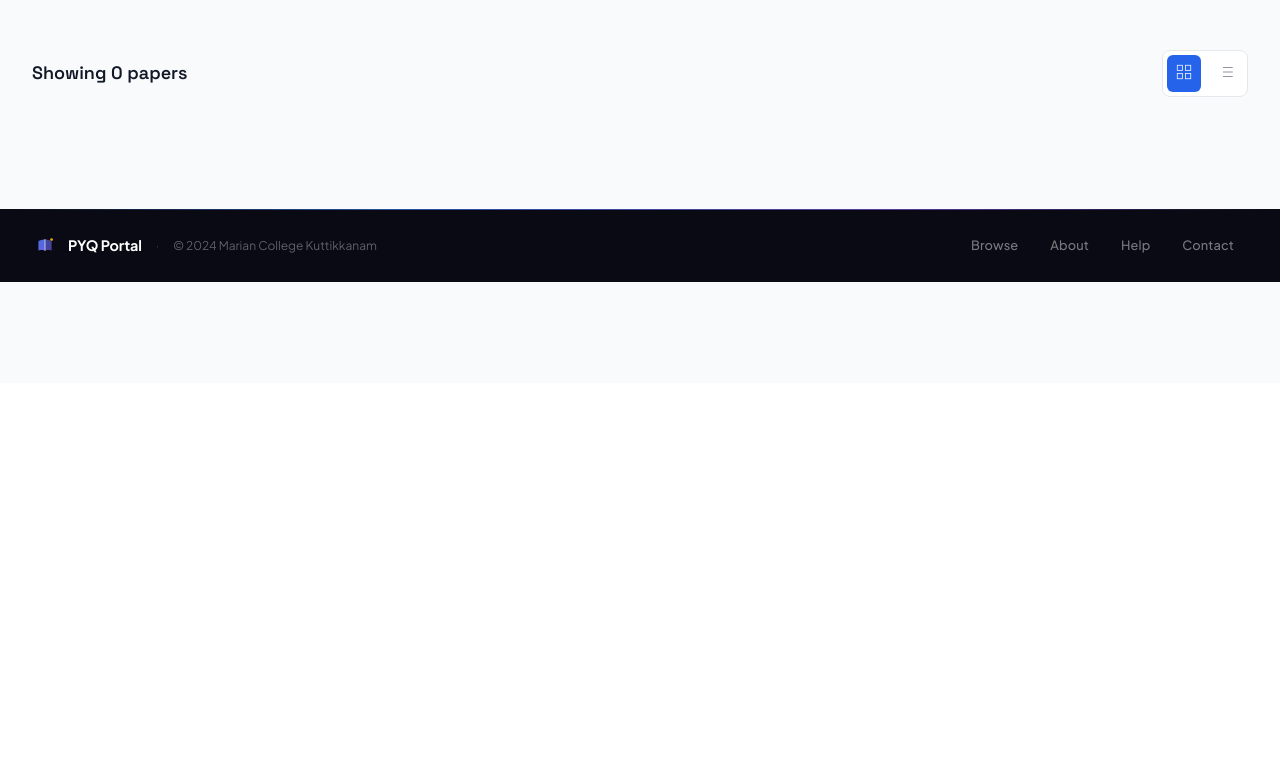
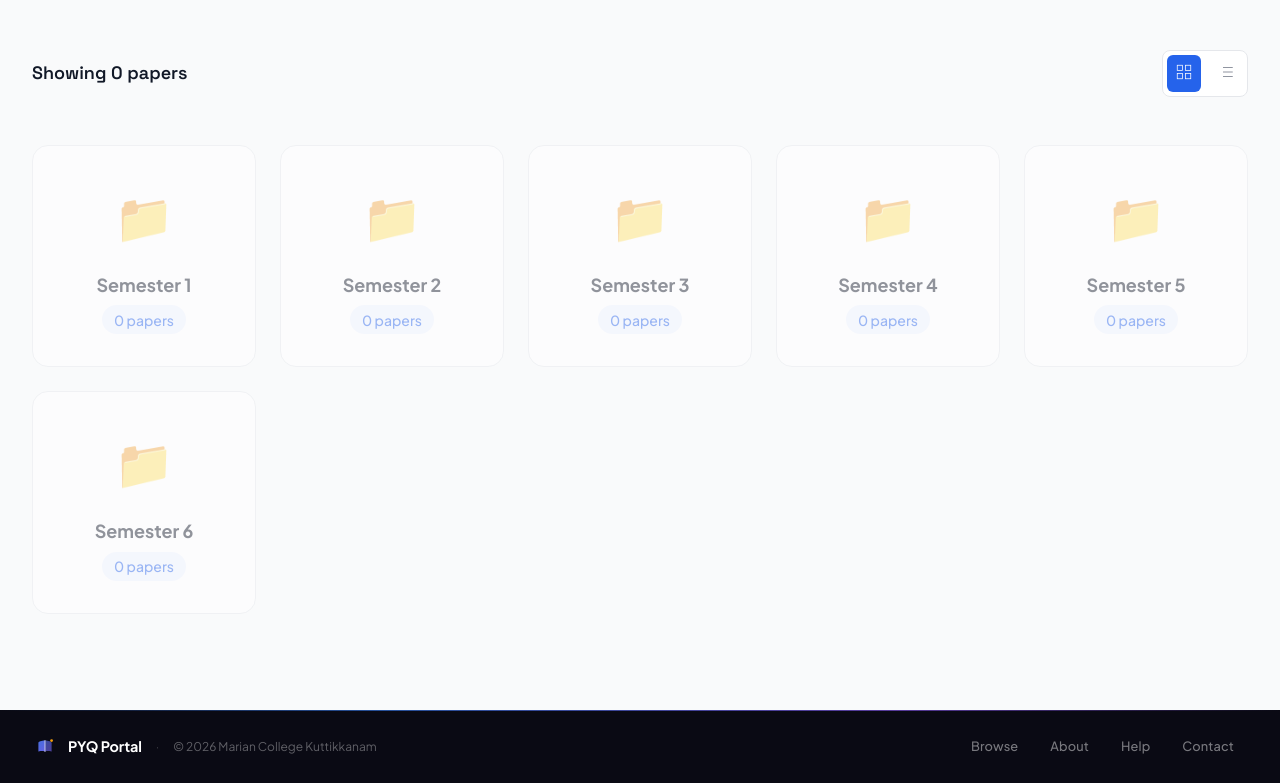
Before and after one commit to muhd-sinan-m/pyq-openshift, a Flask app: page /papers in a window 1280 px wide. Shown: the part 417-1200 px from the top of the page. Before the commit the page ends 699 px from the top, so only its background shows below. Run offline with Flask 3, Linux system fonts and the light colour scheme; data that the repository does not hold is empty; parts of the project's set-up code (start-up, migrations or seed data) failed here and were passed over.

Commit message:
Update view.html

```diff
--- a/templates/view.html
+++ b/templates/view.html
@@ -255,15 +255,27 @@
                 </div>
             </div>
 
+           <!-- Folder view -->
+<div class="sem-folders" id="semFolders"></div>
+
+<!-- Papers inside folder -->
+<div class="folder-papers-view" id="folderPapersView" style="display:none;">
+    <button class="btn-back-folders" id="btnBackFolders">
+        <svg width="16" height="16" viewBox="0 0 24 24" fill="none" stroke="currentColor" stroke-width="2">
+            <polyline points="15 18 9 12 15 6"></polyline>
+        </svg>
+        Back to Semesters
+    </button>
+    <div class="folder-papers-header" id="folderPapersHeader"></div>
     <div class="papers-grid" id="papersGrid"></div>
-
-            <div class="no-results" id="noResults" style="display: none;">
+    <div class="no-results" id="noResults" style="display:none;">
         <div class="no-results-icon">🔍</div>
         <h3>No papers found</h3>
         <p>Try adjusting your filters or search terms</p>
         <button class="btn btn-primary" onclick="document.getElementById('resetFilters').click()">
             Reset Filters
         </button>
+    </div>
 </div>
         </div>
     </section>
@@ -289,7 +301,7 @@
                     </div>
                     <span class="mini-footer-name">PYQ Portal</span>
                     <span class="mini-footer-sep">·</span>
-                    <span class="mini-footer-copy">© 2024 Marian College Kuttikkanam</span>
+                    <span class="mini-footer-copy">© 2026 Marian College Kuttikkanam</span>
                 </div>
                 <nav class="mini-footer-nav">
                     <a href="{{ url_for('view_papers') }}" class="mini-footer-link">Browse</a>
```
Lines whose indentation alone changed are shown as unchanged.
